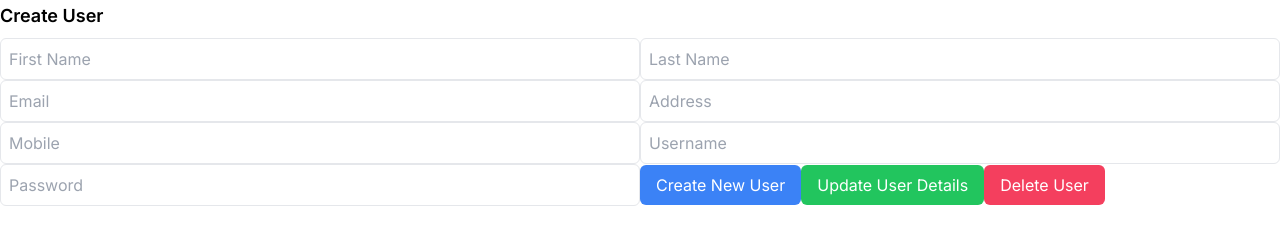
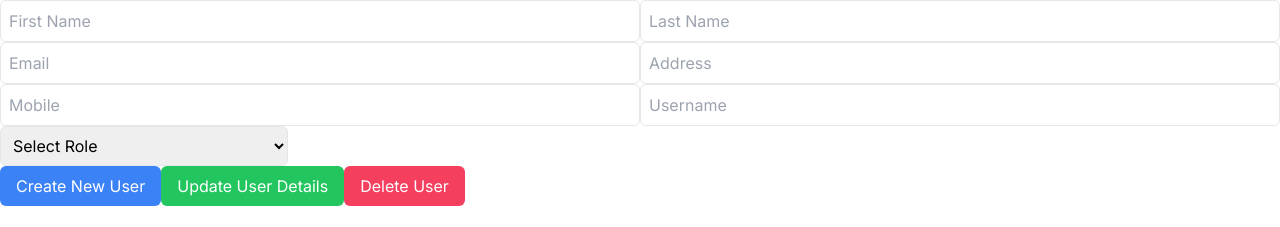
Before and after one commit to Sulamaxx/hnk-portal, a Next.js app: page /Admin/UserManagement in a window 1280 px wide. Shown: the part 570-797 px from the top of the page. Built offline with nearby package versions, Linux system fonts and the light colour scheme; no server answers.

Commit message:
Add new user

```diff
--- a/app/Admin/UserManagement/page.tsx
+++ b/app/Admin/UserManagement/page.tsx
@@ -1,7 +1,10 @@
 "use client";
 import React, { useEffect, useState } from "react";
+import { Router } from "react-router-dom";
+import { useRouter } from "next/navigation";
 
 const UserManagement = () => {
+  const router = useRouter();
   const [users, setUsers] = useState([]);
 
   const [searchText, setSearchText] = useState();
@@ -14,14 +17,42 @@
   const [address, setAddress] = useState("");
   const [mobile, setMobile] = useState("");
   const [username, setUsername] = useState("");
+  const [selectedRole, setSelectedRole] = useState("");
   const [password, setPassword] = useState("");
 
   const [selectedUserDetails, setSelectedUserDetails] = useState();
   const [selectedUserId, setSelectedUserId] = useState();
 
   const handleCreateUser = () => {
-    setUsers([...users, { id: users.length + 1, ...newUser }]);
-    setNewUser({ name: "", email: "" });
+    var details = JSON.stringify({
+      first_name: first_name,
+      last_name: last_name,
+      email: email,
+      address: address,
+      mobile: mobile,
+      username: username,
+      password: password,
+      role:selectedRole ,
+    });
+    fetch("http://localhost:5000/api/register", {
+      method: "POST",
+      credentials: "include",
+      headers: {
+        "content-Type": "application/json; charset=utf-8",
+      },
+      body: details,
+    })
+      .then(function (response) {
+        return response.json();
+      })
+      .then(function (data) {
+        alert(data.message);
+        if (data.message == "User registered successfully") {
+          loadUsers();
+          clearTextFields();
+        }
+
+      });
   };
 
   const handleReadUser = () => {
@@ -52,7 +83,11 @@
         return response.json();
       })
       .then(function (data) {
-        setUsers(data.employees);
+        if (data.message == "success") {
+          setUsers(data.users);
+        } else {
+          router.push("/login");
+        }
       });
   };
   useEffect(loadUsers, []);
@@ -97,14 +132,12 @@
   }
 
   const handleDeleteUser = () => {
-
     fetch("http://localhost:5000/api/user/delete/" + selectedUserId, {
       method: "DELETE",
       credentials: "include",
       headers: {
         "content-Type": "application/json; charset=utf-8",
       },
-
     })
       .then(function (response) {
         return response.json();
@@ -251,13 +284,17 @@
             onChange={(e) => setUsername(e.target.value)}
             className="p-2 border rounded-md  w-full md:w-1/2"
           />
-          <input
-            type="password"
-            placeholder="Password"
-            value={password}
-            onChange={(e) => setPassword(e.target.value)}
-            className="p-2 border rounded-md  w-full md:w-1/2"
-          />
+          <select
+            id="roleSelect"
+            value={selectedRole}
+            onChange={(e) => setSelectedRole(e.target.value)}
+            className="block w-72 p-2 border rounded-md focus:outline-none focus:border-blue-500"
+          >
+            <option value="SelectRole">Select Role</option>
+            <option value="admin">Admin</option>
+            <option value="employee">Employee</option>
+            <option value="client">Client</option>
+          </select>
           <button
             type="button"
             onClick={handleCreateUser}
```
